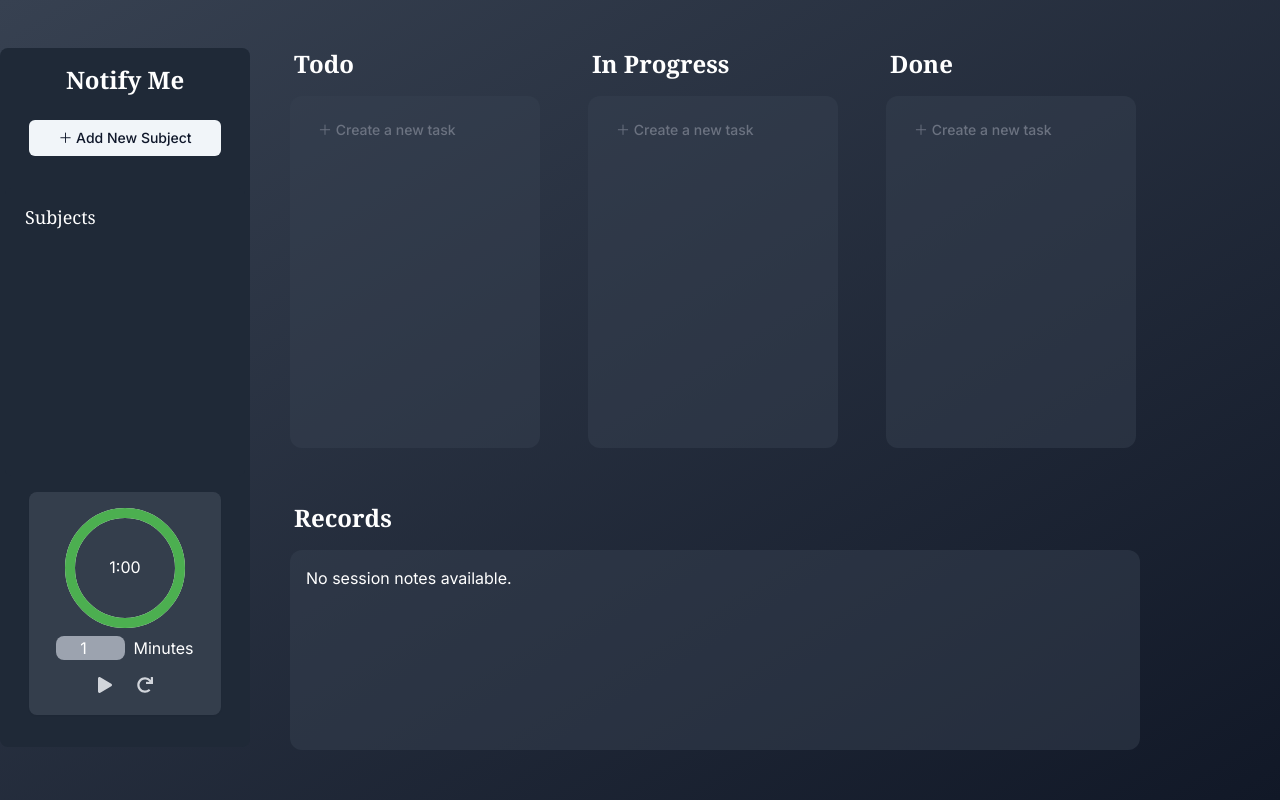
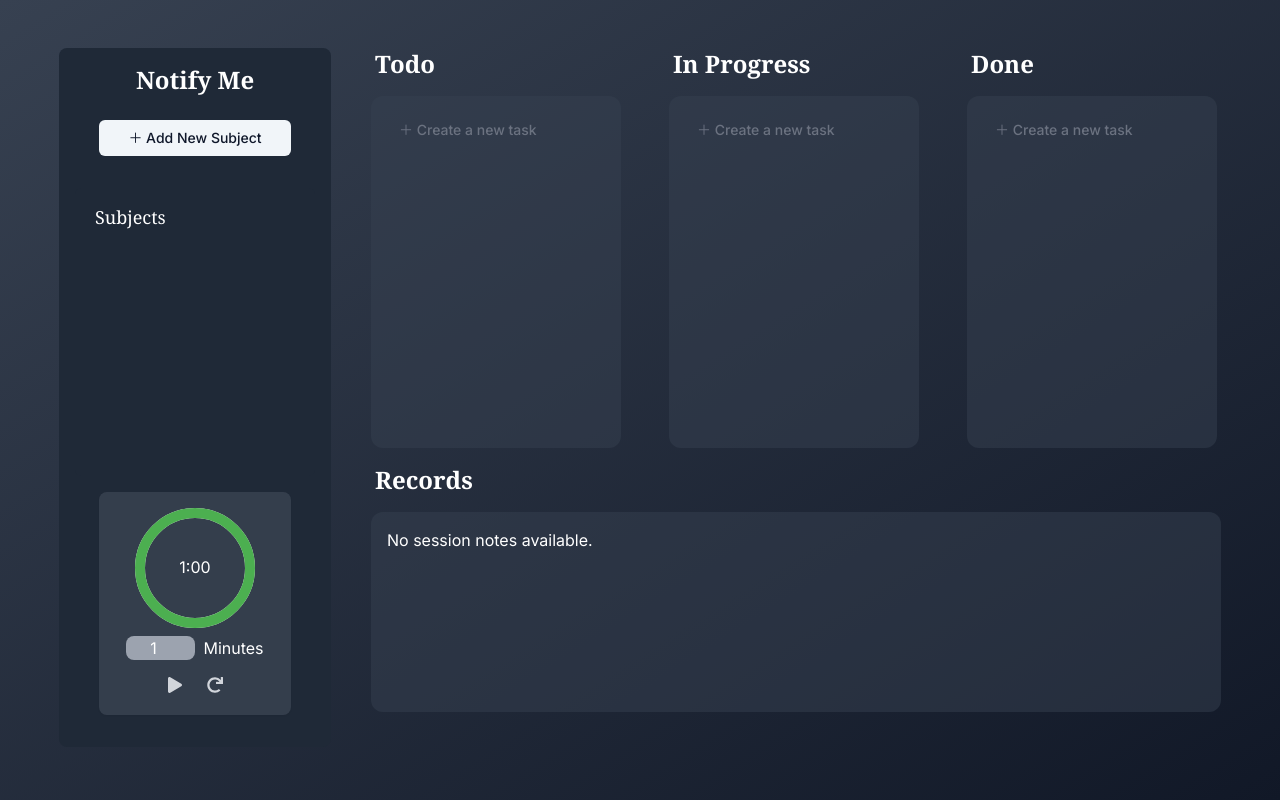
Before and after one commit to hanaisreal/notifyMe, a Next.js app: page / in a window 1280 px wide. Built offline with nearby package versions, Linux system fonts and the light colour scheme.

Commit message:
Style: listPanel moved up

```diff
--- a/app/page.tsx
+++ b/app/page.tsx
@@ -4,18 +4,18 @@ import SidePanel from '@/components/side-panel'
 
 export default function Home() {
   return (
-    <section className='flex h-screen bg-gradient-to-br from-gray-700 to-gray-900 py-12 text-white overflow-auto'>
-      <div className='flex w-full max-w-7xl mx-auto'>
+    <section className='flex h-screen w-screen bg-gradient-to-br from-gray-700 to-gray-900 py-12 text-white '>
+      <div className='flex mx-auto'>
 
         {/* Side Panel stays on the left */}
-        <div className='w-[250px] flex-none'>
+        <div className=''>
           <SidePanel />
         </div>
 
         {/* Columns and ListPanel in a vertical layout */}
-        <div className='flex-1 flex flex-col'>
-          <Columns />
-          <div className='ml-10 mt-4 w-500'>
+        <div className='flex-col flex space-y-4 w-2/3'>
+          <div><Columns /></div>
+          <div className=''>
             <ListPanel />
           </div>
         </div>
--- a/components/listpanel.tsx
+++ b/components/listpanel.tsx
@@ -39,7 +39,7 @@ const ListPanel: React.FC = () => {
     }
 
     return (
-        <section className='w-[850px] h-[250px] overflow-auto'>
+        <section className='ml-10 w-[850px] '>
             <h2 className='ml-1 font-serif text-2xl font-semibold text-white'>Records</h2>
             <div className='mt-4 rounded-xl bg-gray-700/50 p-4 h-[200px]'>
                 {notesToDisplay.length > 0 ? notesToDisplay : <p className="text-white">No session notes available.</p>}
--- a/components/side-panel.tsx
+++ b/components/side-panel.tsx
@@ -10,7 +10,7 @@ export default function SidePanel() {
     const selectSubject = useTaskStore(state => state.selectSubject);
 
     return (
-        <div className='flex flex-col h-full w-[250px]' >
+        <div className='flex flex-col' >
             <aside className=' bg-gray-800 p-4 rounded-lg flex flex-col '>
             <h2 className='text-2xl font-semibold font-serif text-white self-center'>Notify Me</h2>
             <div className="mt-6 self-center">
```
Also changed, not shown: 1 other file (tests, documents, lock files or other folders).
